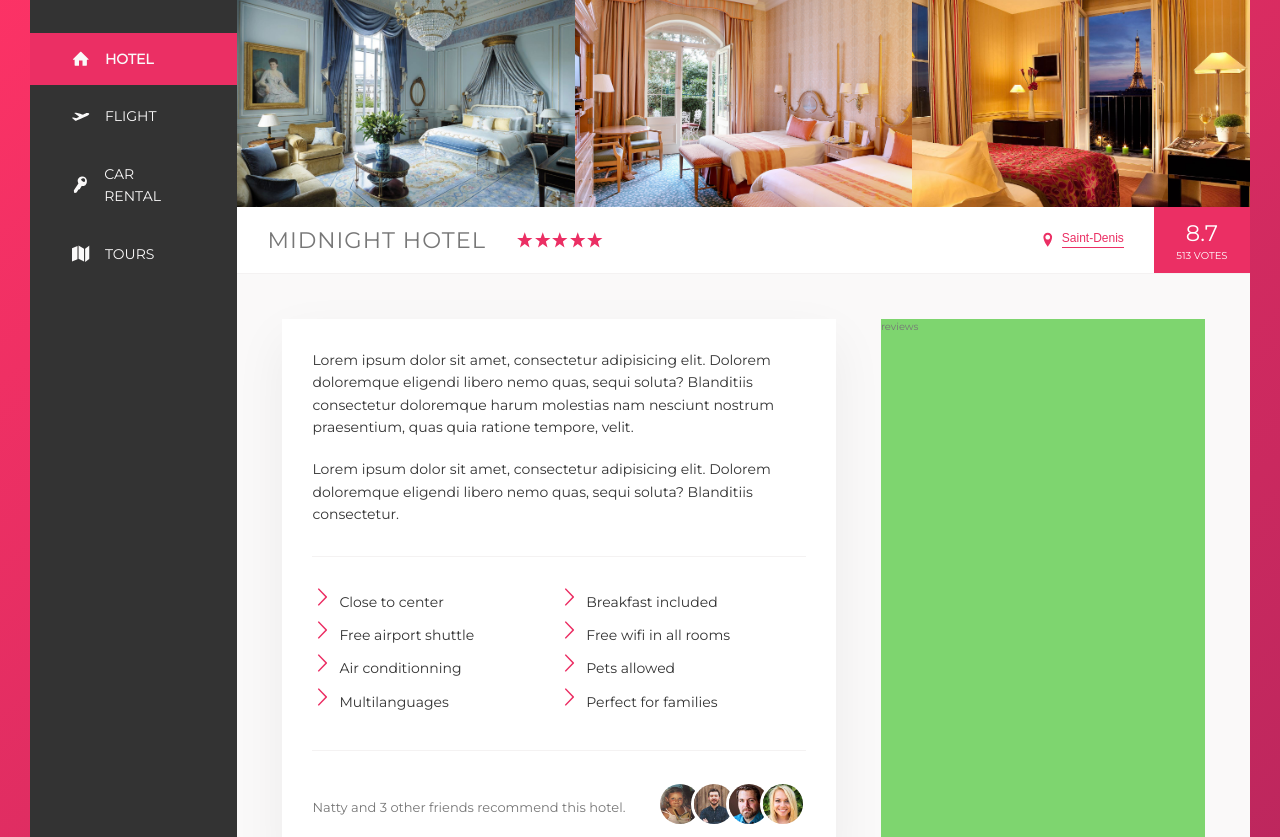
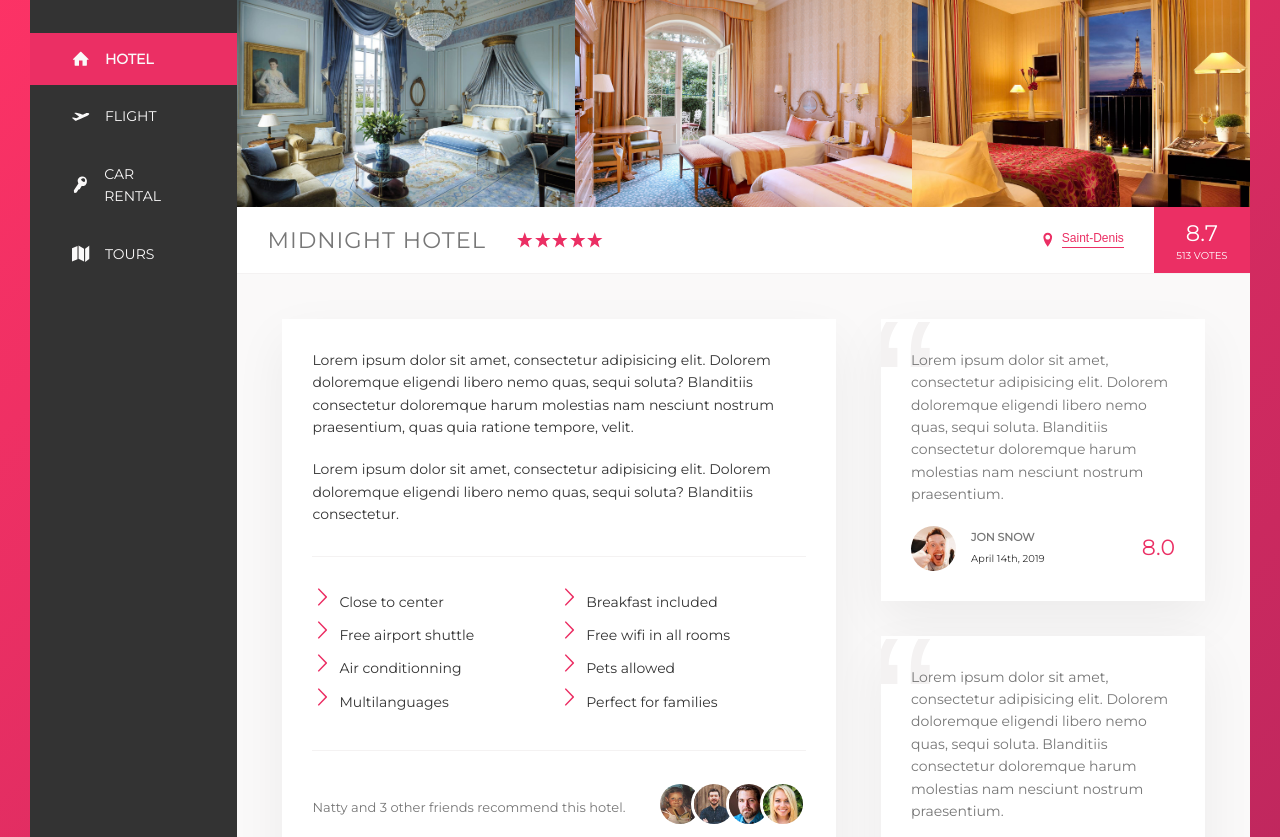
Before and after one commit to YassirKJS/paris-travel, a website: page index.html in a window 1280 px wide. Shown: the part 102-939 px from the top of the page. Drawn offline with Linux system fonts and the light colour scheme.

Commit message:
Building the user reviews section

```diff
--- a/index.html
+++ b/index.html
@@ -167,7 +167,34 @@
                         </div>
                     </div>
                     <div class="user-reviews">
-                        reviews
+                        <figure class="review">
+                            <blockquote class="review__text">
+                                Lorem ipsum dolor sit amet, consectetur adipisicing elit. Dolorem doloremque eligendi libero nemo quas, sequi soluta. Blanditiis consectetur doloremque harum molestias nam nesciunt nostrum praesentium.
+                            </blockquote>
+                            <figcaption class="review__user">
+                                <img src="img/user-1.jpg" alt="" class="review__user-photo">
+                                <div class="review__user-box">
+                                    <p class="review__user-name">Jon Snow</p>
+                                    <p class="review__user-date">April 14th, 2019</p>
+                                </div>
+                                <div class="review__user-rating">8.0</div>
+                            </figcaption>
+                        </figure>
+                        <figure class="review">
+                            <blockquote class="review__text">
+                                Lorem ipsum dolor sit amet, consectetur adipisicing elit. Dolorem doloremque eligendi libero nemo quas, sequi soluta. Blanditiis consectetur doloremque harum molestias nam nesciunt nostrum praesentium.
+                            </blockquote>
+                            <figcaption class="review__user">
+                                <img src="img/user-3.jpg" alt="" class="review__user-photo">
+                                <div class="review__user-box">
+                                    <p class="review__user-name">Rhaegar Targaryen</p>
+                                    <p class="review__user-date">April 24th, 2019</p>
+                                </div>
+                                <div class="review__user-rating">7.5</div>
+                            </figcaption>
+                        </figure>
+
+                        <button class="btn-inline">Show all <span>&rarr;</span></button>
                     </div>
                 </div>
             </main>
--- a/sass/components/_button-inline.scss
+++ b/sass/components/_button-inline.scss
@@ -9,8 +9,17 @@
   cursor: pointer;
   transition: all .2s;
 
+  & span {
+    margin-left: .3rem;
+    transition: margin-left .2s;
+  }
+
   &:hover {
     color: var(--color-gray-dark);
+
+    span {
+      margin-left: .8rem;
+    }
   }
 
   &:focus {
--- /dev/null
+++ b/sass/components/_review.scss
@@ -0,0 +1,60 @@
+.review {
+  background-color: #fff;
+  box-shadow: var(--shadow-light);
+  padding: 3rem;
+  margin-bottom: 3.5rem;
+  position: relative;
+  overflow: hidden;
+
+  &__text {
+    margin-bottom: 2rem;
+    z-index: 10;
+    position: relative;
+  }
+
+  &__user {
+
+    display: flex;
+    align-items: center;
+
+    &-photo {
+      height: 4.5rem;
+      width: 4.5rem;
+      border-radius: 50%;
+      margin-right: 1.5rem;
+    }
+
+    &-box {
+      margin-right: auto;
+    }
+
+    &-name {
+      font-size: 1.1rem;
+      font-weight: 600;
+      text-transform: uppercase;
+      margin-bottom: .4rem;
+    }
+
+    &-date {
+      font-size: 1rem;
+      color: var(--color-gray-dark-3);
+    }
+
+    &-rating {
+      color: var(--color-primary);
+      font-size: 2.2rem;
+      font-weight: 300;
+    }
+  }
+
+  &::before {
+    content: "\201C";
+    position: absolute;
+    top: -2.75rem;
+    left: -1rem;
+    line-height: 1;
+    font-size: 20rem;
+    color: var(--color-gray-light-2);
+    font-family: sans-serif;
+  }
+}
--- a/sass/layout/_detail.scss
+++ b/sass/layout/_detail.scss
@@ -3,6 +3,7 @@
   padding: 4.5rem;
   background-color: var(--color-gray-light-1);
   border-bottom: var(--line);
+  font-size: 1.4rem;
 }
 
 .description {
@@ -83,6 +84,10 @@
 }
 
 .user-reviews {
-  background-color: #7ed56f;
+  //background-color: #7ed56f;
   flex: 1;
+
+  display: flex;
+  flex-direction: column;
+  align-items: center;
 }
--- a/sass/main.scss
+++ b/sass/main.scss
@@ -15,6 +15,7 @@
 @import "components/side-nav";
 @import "components/overview";
 @import "components/button-inline";
+@import "components/review";
 
 //LAYOUT
 @import "layout/content";
```
Also changed, not shown: css/style.css.
